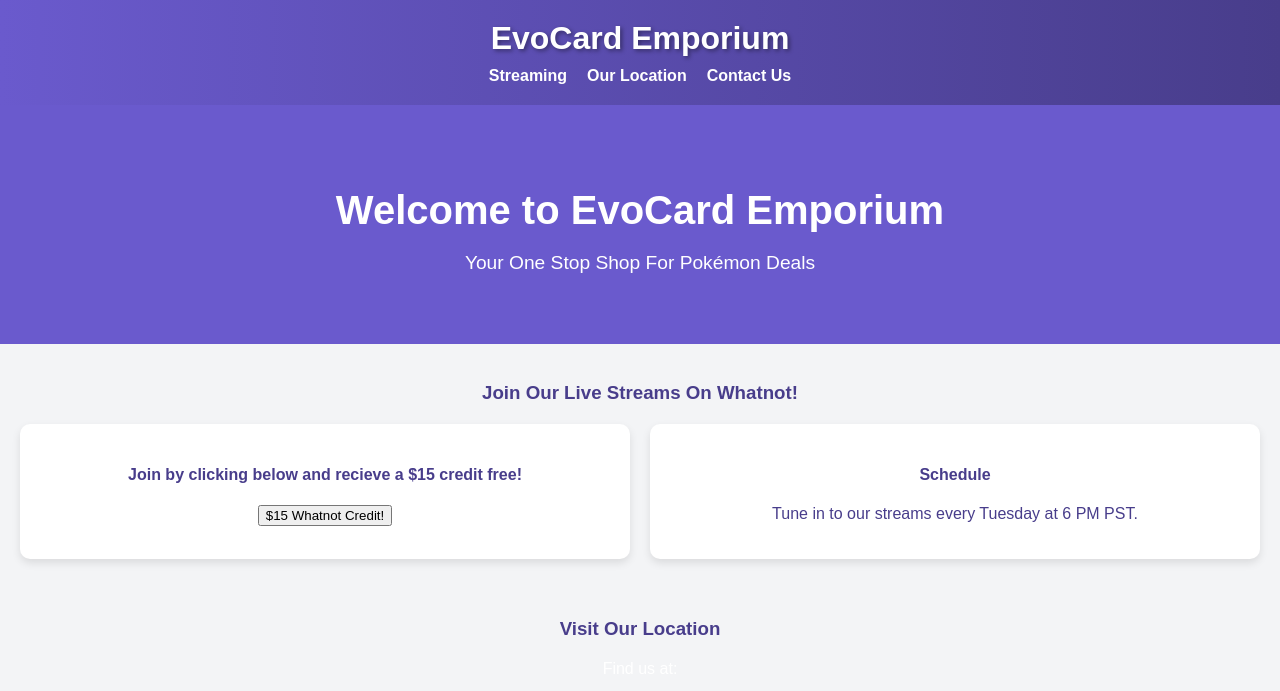
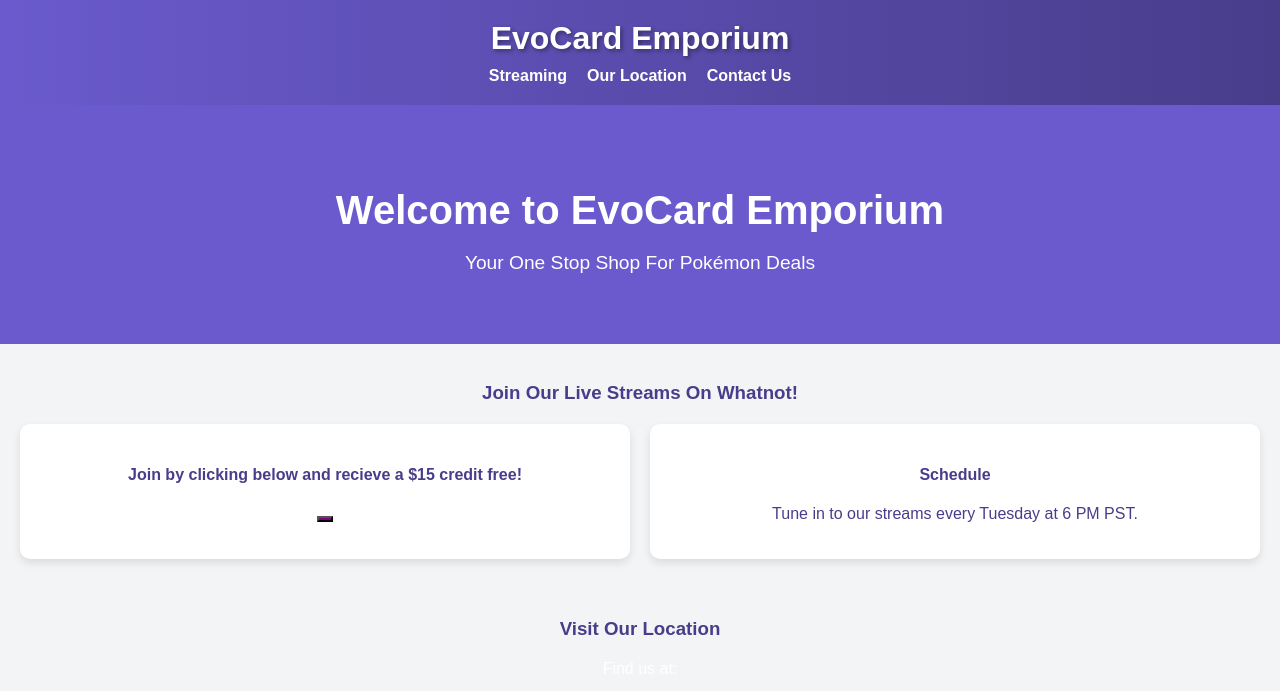
Before and after one commit to evocardemporium/evocardemporium, a plain HTML site: page index.html in a window 1280 px wide. Shown: the top 691 px of the page. Drawn offline with Linux system fonts and the light colour scheme.

Commit message:
Update index.html

```diff
--- a/index.html
+++ b/index.html
@@ -134,7 +134,7 @@
       <div class="card">
         <h4>Join by clicking below and recieve a $15 credit free!</h4>
          <a href="https://whatnot.com/invite/evocard_emporium">
-  <button>$15 Whatnot Credit!</button>
+  <button style="background-color: purple; color: white;"$15 Whatnot Credit!"</button>
 </a>
       </div>
       <div class="card">
```
